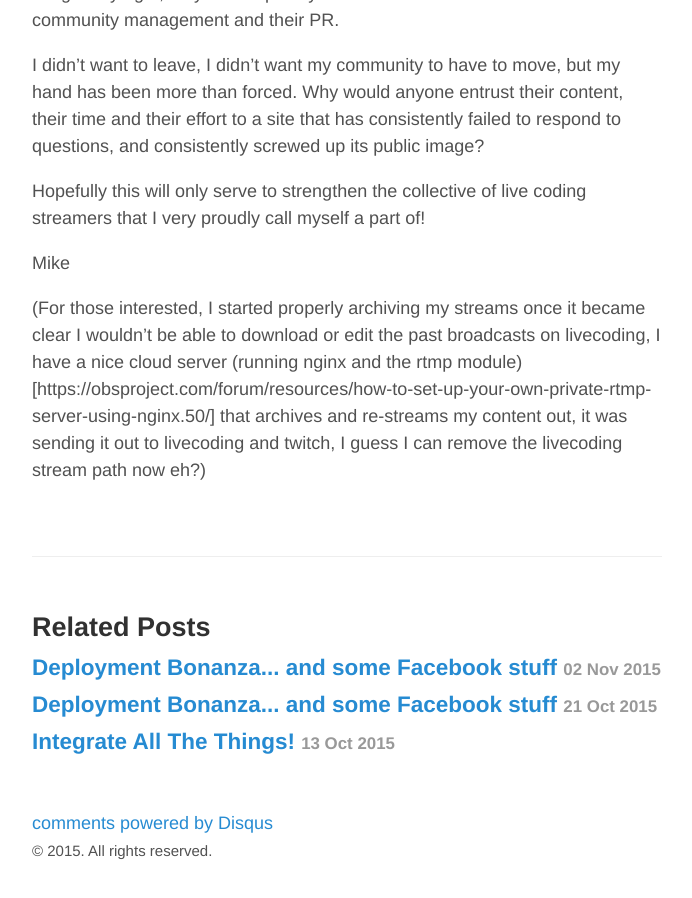
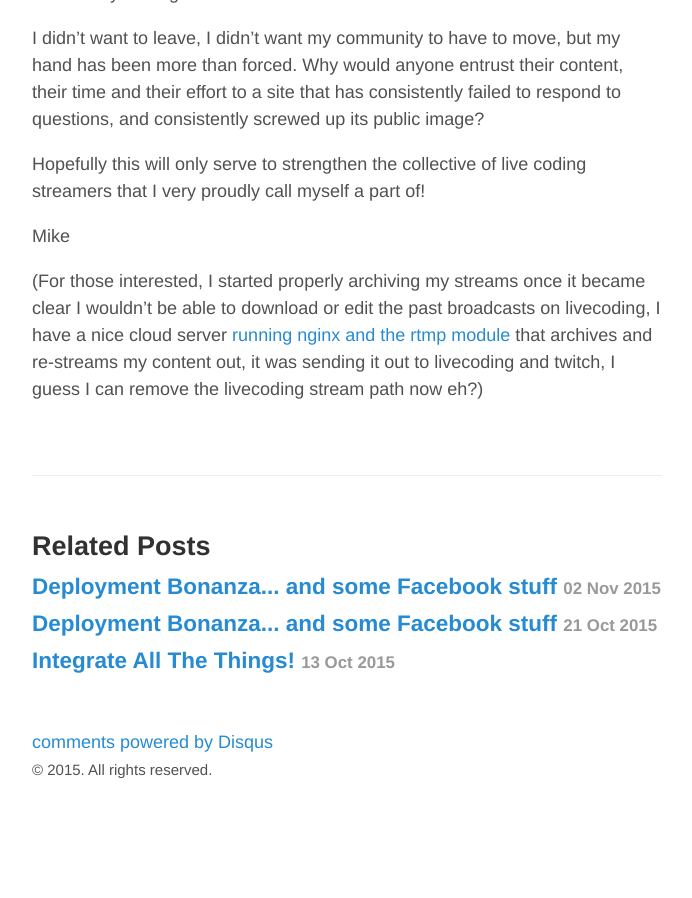
Before and after one commit to MikeHardman/mikehardman.github.io, a Jekyll site: the page built from _posts/2015-11-12-My-Experience-With-Deletion.md, in a window 1280 px wide and 900 px high, scrolled down 2541 px. Shown: the whole window, without its empty margins (293-985 px from the left). Built offline with Jekyll 4.4.1, drawn with Linux system fonts in a browser that asks for light colours; comment, search, counter and statistics services are not loaded; after the commit the page ends 3360 px from its top, so only the background shows below that; some of the changed text lies outside the part shown.

Commit message:
spelling

```diff
--- a/_posts/2015-11-12-My-Experience-With-Deletion.md
+++ b/_posts/2015-11-12-My-Experience-With-Deletion.md
@@ -38,4 +38,4 @@ Hopefully this will only serve to strengthen the collective of live coding strea
 
 Mike
 
-(For those interested, I started properly archiving my streams once it became clear I wouldn't be able to download or edit the past broadcasts on livecoding, I have a nice cloud server (running nginx and the rtmp module)[https://obsproject.com/forum/resources/how-to-set-up-your-own-private-rtmp-server-using-nginx.50/] that archives and re-streams my content out, it was sending it out to livecoding and twitch, I guess I can remove the livecoding stream path now eh?)
+(For those interested, I started properly archiving my streams once it became clear I wouldn't be able to download or edit the past broadcasts on livecoding, I have a nice cloud server [running nginx and the rtmp module](https://obsproject.com/forum/resources/how-to-set-up-your-own-private-rtmp-server-using-nginx.50/) that archives and re-streams my content out, it was sending it out to livecoding and twitch, I guess I can remove the livecoding stream path now eh?)
```
Also changed, not shown: other parts of _posts/2015-11-12-My-Experience-With-Deletion.md (+1 -1 lines).
